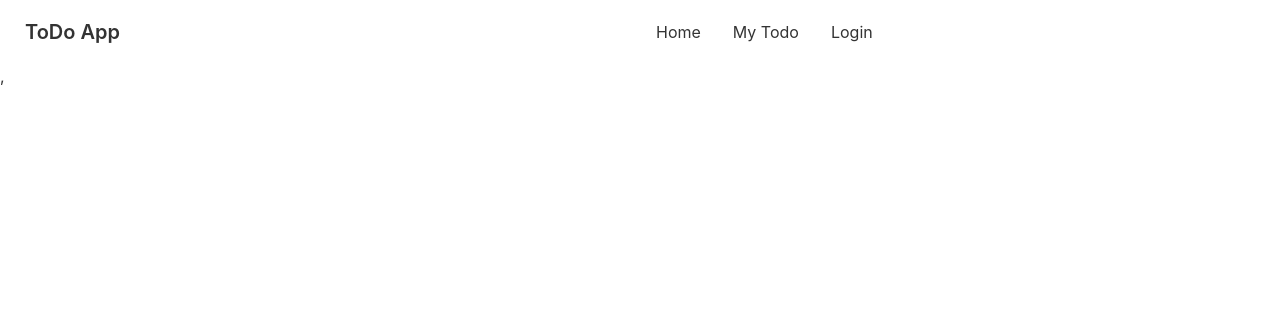
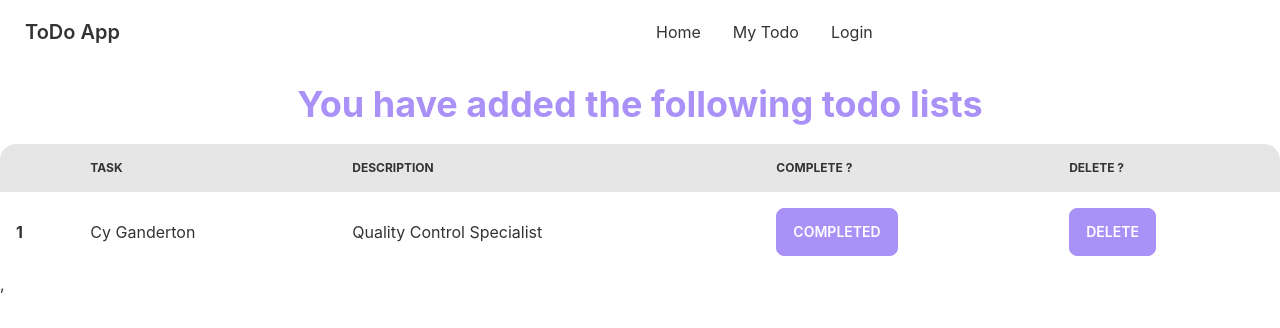
Before and after one commit to SAIF-ANWAR/to-do-app, a React (Create React App) app: page /todo in a window 1280 px wide. Shown: the top 328 px of the page. Built offline with nearby package versions, Linux system fonts and the light colour scheme.

Commit message:
home-page-done

```diff
--- a/src/pages/ToDo/ToDo.js
+++ b/src/pages/ToDo/ToDo.js
@@ -1,11 +1,31 @@
 import React from 'react';
-import CreateToDoList from './CreateToDoList';
 
 const ToDo = () => {
     return (
         <div>
-
-
+            <h2 className='text-primary text-4xl font-bold text-center py-5'>You have added the following todo lists</h2>
+            <div class="overflow-x-auto">
+                <table class="table w-full">
+                    <thead>
+                        <tr>
+                            <th></th>
+                            <th>Task</th>
+                            <th>Description</th>
+                            <th>Complete ?</th>
+                            <th>Delete ?</th>
+                        </tr>
+                    </thead>
+                    <tbody>
+                        <tr>
+                            <th>1</th>
+                            <td>Cy Ganderton</td>
+                            <td>Quality Control Specialist</td>
+                            <td><button className='btn btn-primary text-white'>Completed</button></td>
+                            <td><button className='btn btn-primary text-white'>Delete</button></td>
+                        </tr>
+                    </tbody>
+                </table>
+            </div>
         </div>
     );
 };
```
